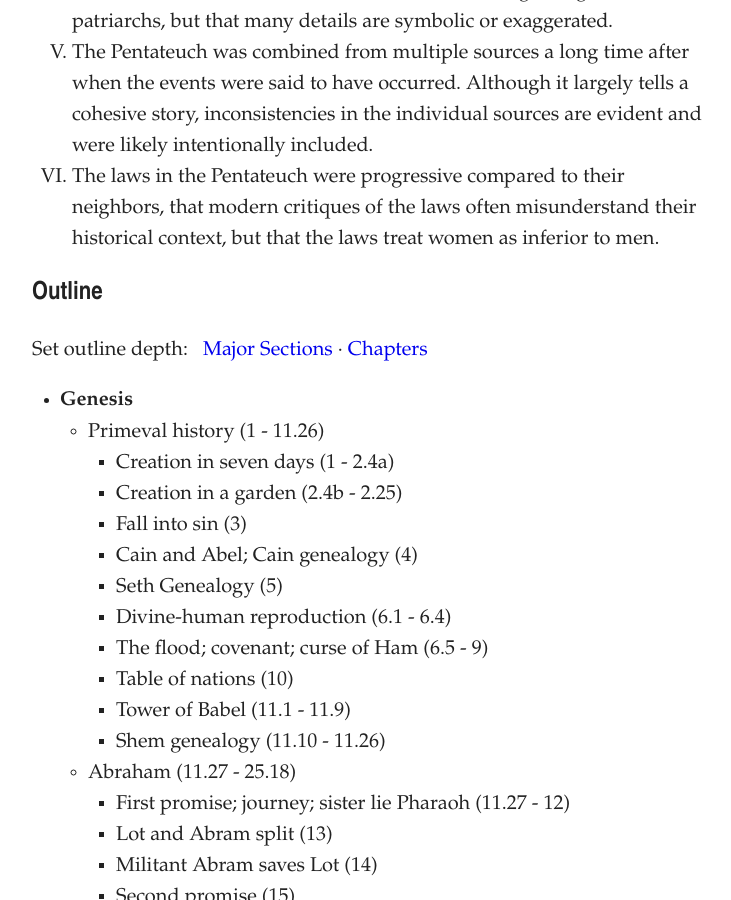
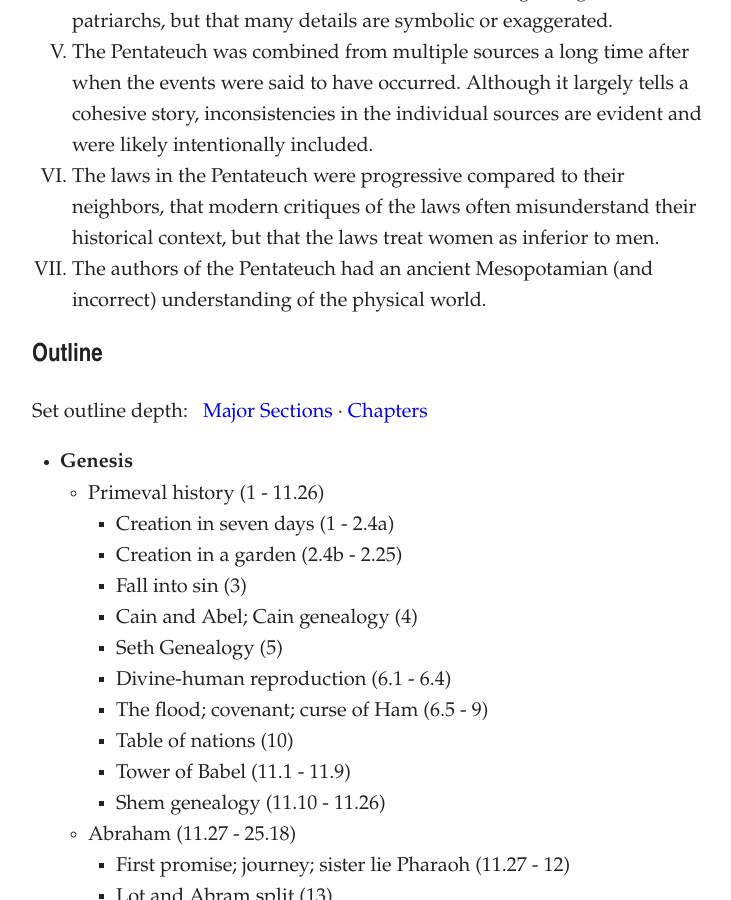
Before and after one commit to artsandmetaphysics/goodlifeodyssey, a Jekyll site: the page built from _documents/the-pentateuch.md, in a window 1280 px wide and 900 px high, scrolled down 637 px. Shown: the whole window, without its empty margins (268-999 px from the left). Built offline with Jekyll 4.4.1, drawn with Linux system fonts in a browser that asks for light colours.

Commit message:
Add belief

```diff
--- a/_documents/the-pentateuch.md
+++ b/_documents/the-pentateuch.md
@@ -28,6 +28,7 @@ The Pentateuch is the first five books of all bibles (Jewish, Catholic, Eastern
 4. There is some historical truth in the Pentateuch, beginning with the patriarchs, but that many details are symbolic or exaggerated.
 5. The Pentateuch was combined from multiple sources a long time after when the events were said to have occurred.  Although it largely tells a cohesive story, inconsistencies in the individual sources are evident and were likely intentionally included.
 6. The laws in the Pentateuch were progressive compared to their neighbors, that modern critiques of the laws often misunderstand their historical context, but that the laws treat women as inferior to men.
+7. The authors of the Pentateuch had an ancient Mesopotamian (and incorrect) understanding of the physical world.
 
 ## Outline
 
```
Also changed, not shown: documents/the-pentateuch.md (+1 -0 lines).
